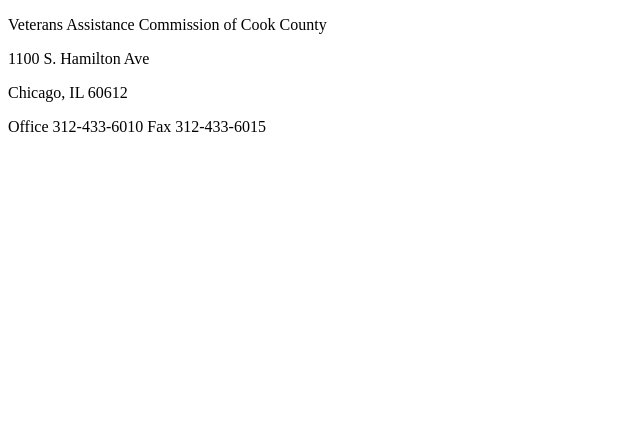
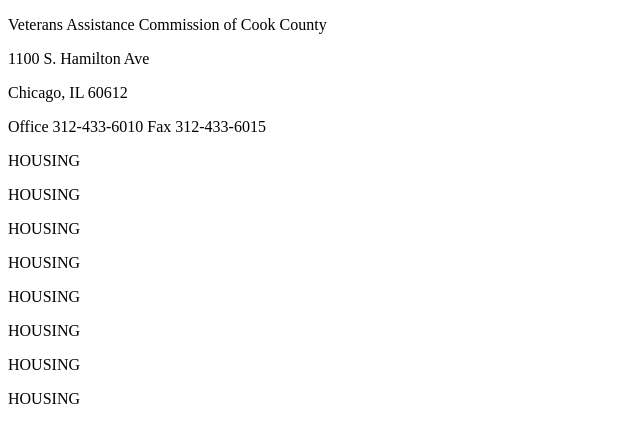
Before and after one commit to iqpliskin/ccvac, a plain HTML site: page index.html in a window 1280 px wide. Shown: the whole page, without its empty margins (0-640 px from the left). Drawn offline with Linux system fonts and the light colour scheme.

```diff
--- a/index.html
+++ b/index.html
@@ -9,5 +9,15 @@
   <p>1100 S. Hamilton Ave</p>
   <p>Chicago, IL 60612</p>
   <p>Office 312-433-6010 Fax 312-433-6015</p>
+  <section>
+  <p>HOUSING</p>
+  <p>HOUSING</p>
+  <p>HOUSING</p>
+  <p>HOUSING</p>
+  <p>HOUSING</p>
+  <p>HOUSING</p>
+  <p>HOUSING</p>
+  <p>HOUSING</p>
+  </section>
 </body>
 </html>
```
